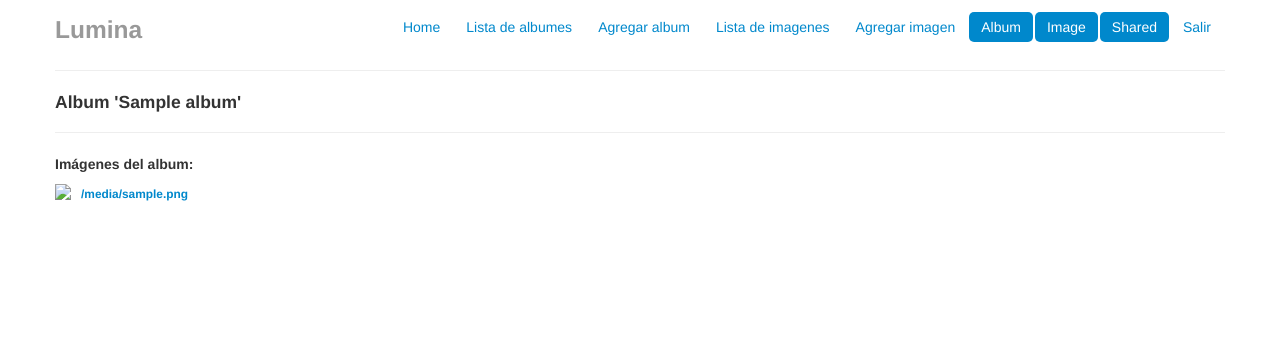
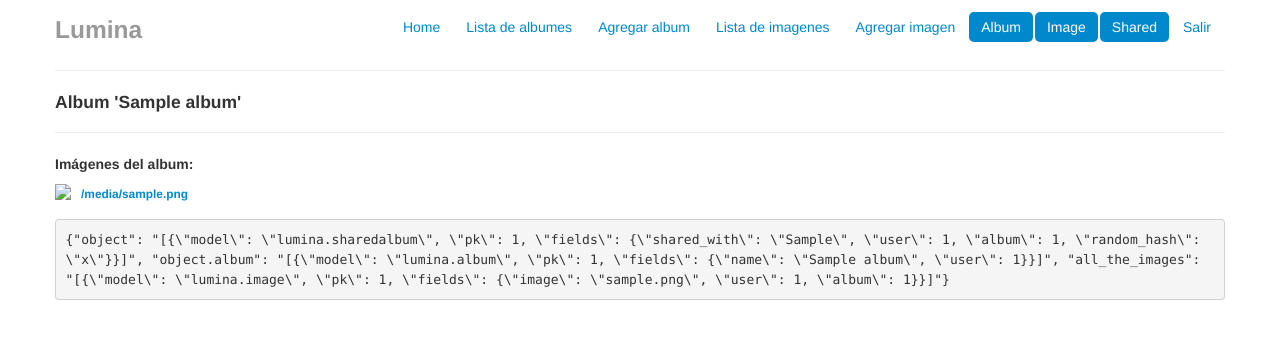
Before and after one commit to florzanetta/lumina, a Django app: template lumina/templates/lumina/sharedalbum_anonymous_view.html in a window 1280 px wide. Shown: the top 339 px of the page. Run offline with Django 3.2, Linux system fonts and the light colour scheme; the template is opened without the code that fills it: values that come from a table or form of the project are taken from there, others are empty; tables that the repository leaves empty hold one stand-in row (values such as "Sample post"); some libraries are stand-ins or nearby versions.

Commit message:
Add template tag dump_objects

```diff
--- a/lumina/templates/lumina/index.html
+++ b/lumina/templates/lumina/index.html
@@ -1,4 +1,5 @@
 {% extends "lumina/base.html" %}
+{% load lumina_extras %}
 <!DOCTYPE html>
 <html>
 <head>
@@ -19,6 +20,8 @@
         </p>
     {% endif %}
 
+    <pre>{% dump_objects user %}</pre>
+
 {% endblock content %}
 
 </body>
--- a/lumina/templates/lumina/sharedalbum_anonymous_view.html
+++ b/lumina/templates/lumina/sharedalbum_anonymous_view.html
@@ -1,4 +1,5 @@
 {% extends "lumina/base.html" %}
+{% load lumina_extras %}
 <!DOCTYPE html>
 <html>
 <head>
@@ -14,6 +15,7 @@
     <hr>
 
     <h5>Imágenes del album:</h5>
+    {% with all_the_images=object.album.image_set.all %}
     {% for image in object.album.image_set.all %}
         <ul class="media-list">
             <li class="media"><a class="pull-left" href="javascript:void(0);"><img class="media-object"
@@ -29,6 +31,10 @@
         <p>No hay imagenes en el album</p>
     {% endfor %}
 
+    <pre>{% dump_objects object object.album all_the_images %}</pre>
+
+    {% endwith %}
+
 {% endblock content %}
 
 </body>
--- /dev/null
+++ b/lumina/templatetags/lumina_extras.py
@@ -0,0 +1,60 @@
+'''
+Created on Jun 2, 2013
+
+@author: Horacio G. de Oro
+'''
+import json
+
+from django import template
+from django.core import serializers
+from django.db.models.query import QuerySet
+
+register = template.Library()
+
+
+# https://docs.djangoproject.com/en/1.5/howto/custom-template-tags/
+
+class DumpObjectsNode(template.Node):
+    def __init__(self, object_names):
+        self.template_variables = [template.Variable(obj_name) for obj_name in object_names]
+
+    def render(self, context):
+        # https://docs.djangoproject.com/en/1.5/topics/serialization/
+        objects = {}
+        for t_var in self.template_variables:
+            var_name = t_var.var
+            try:
+                var = t_var.resolve(context)
+            except template.VariableDoesNotExist:
+                objects[var_name] = json.dumps([])
+                continue
+
+            try:
+                if isinstance(var, QuerySet):
+                    objects[var_name] = serializers.serialize('json', var)
+                else:
+                    objects[var_name] = serializers.serialize('json', [var])
+            except AttributeError, ae:
+                if ae.args[0].endswith("object has no attribute '_meta'"):
+                    try:
+                        objects[var_name] = json.dumps([var])
+                    except TypeError, te:
+                        if te.args[0].endswith("is not JSON serializable"):
+                            objects[var_name] = str(var)
+                        else:
+                            raise
+                else:
+                    raise
+        return json.dumps(objects)
+
+
+@register.tag
+def dump_objects(parser, token):
+    try:
+        # split_contents() knows not to split quoted strings.
+        split_contents = token.split_contents()
+        objects = split_contents[1:]
+    except ValueError:
+        raise template.TemplateSyntaxError("{0} tag requires a single argument".format(
+            token.contents.split()[0]))
+    return DumpObjectsNode(objects)
```
Also changed, not shown: lumina/templatetags/__init__.py (added).
